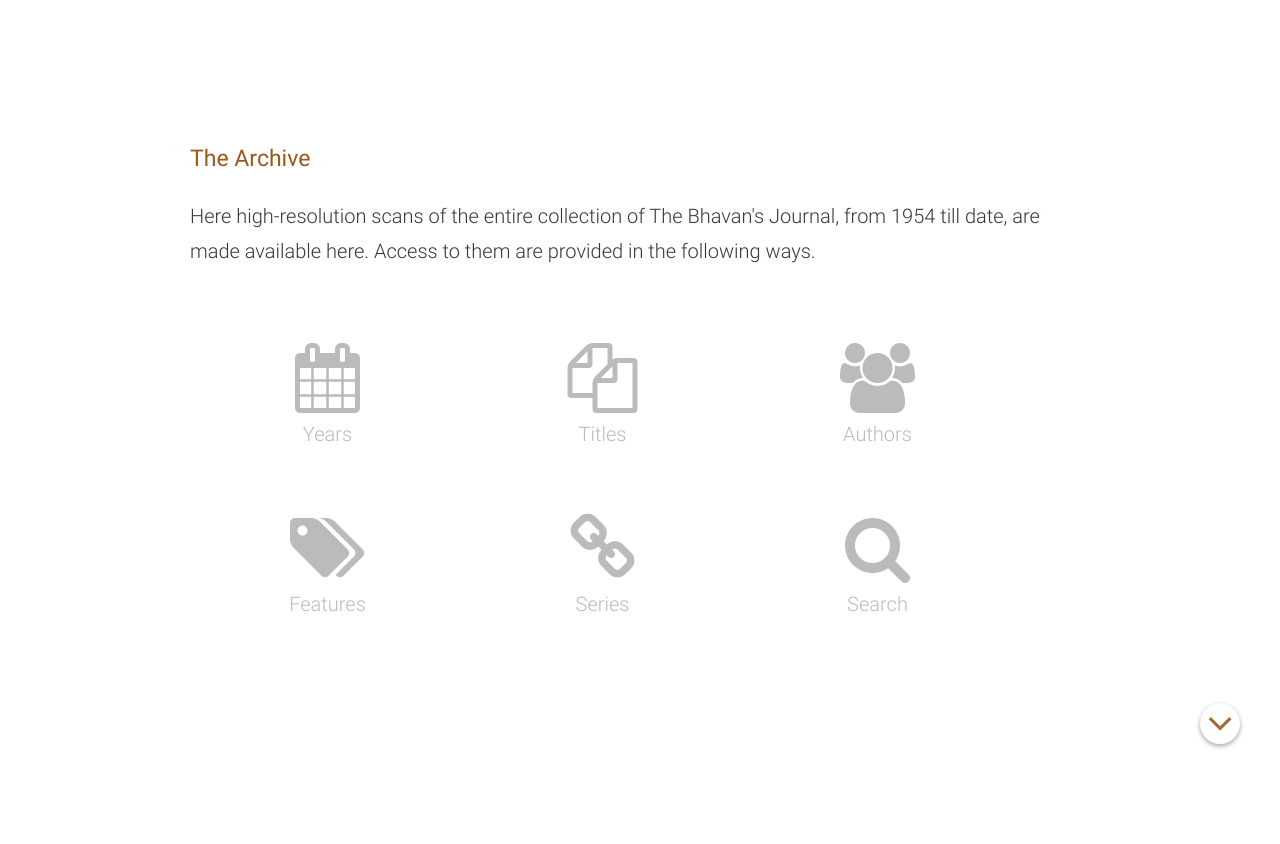
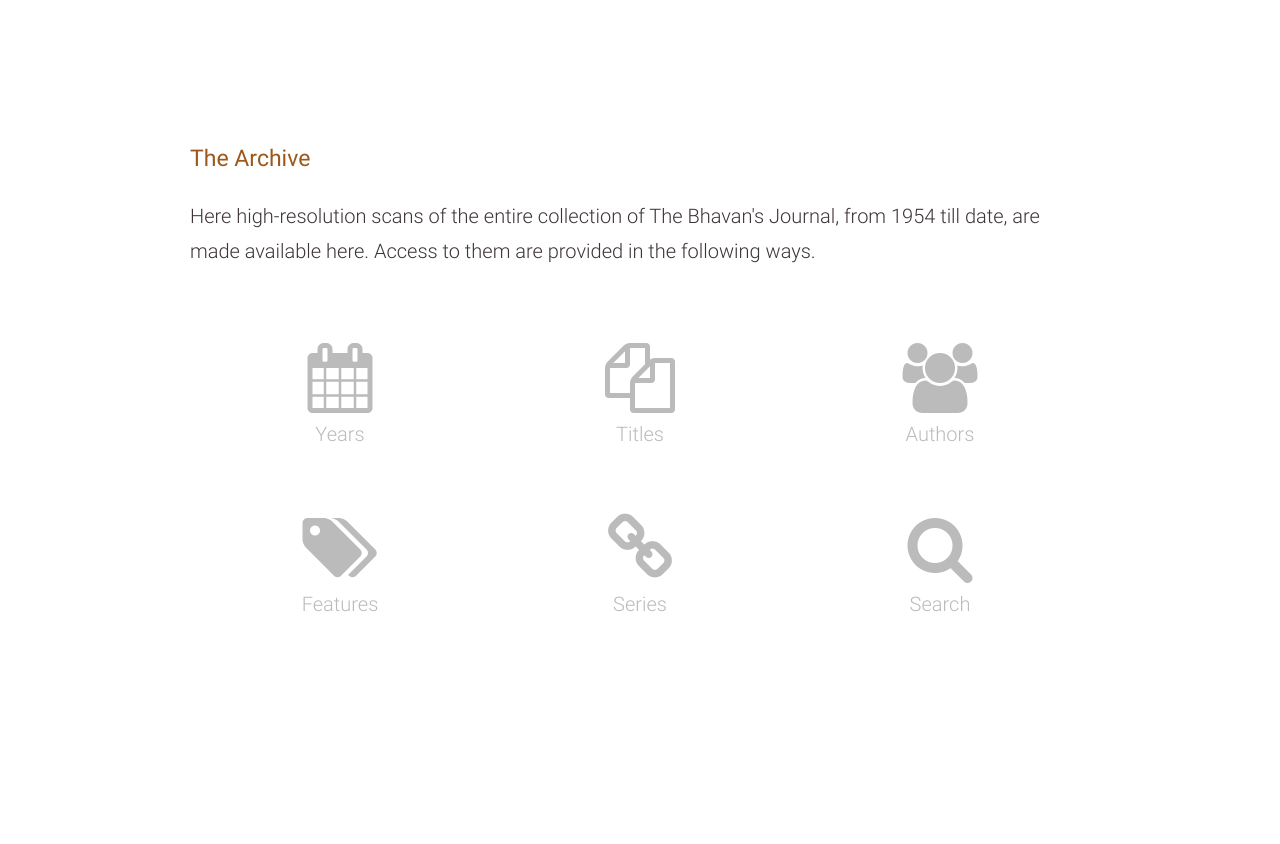
Before and after one commit to SrirangaDigital/bvb, a PHP site: page / in a window 1280 px wide. Shown: the part 881-1725 px from the top of the page. After the commit the page ends 1492 px from the top, so only its background shows below. Run offline with PHP 8.4, Linux system fonts and the light colour scheme.

Commit message:
Commit No. 15 - UI fixes

```diff
--- a/index.html
+++ b/index.html
@@ -93,7 +93,7 @@
 					<a href="php/search.php"><div><i class="fa fa-search"></i></div><div><span class="small">Search</span></div></a>
 				</div>
 			</div> <!-- cd-container -->
-            <a href="#contact" class="moreNav"><div class="arrow-scroll buttonBgClr4"><i class="fa fa-angle-down"></i></div></a>
+			</div></a>
 		</div> <!-- cd-scrolling-bg -->
 	</main> <!-- cd-main-content -->
 	<script src="html/js/main.js"></script> <!-- Resource jQuery -->
--- a/php/css/style.css
+++ b/php/css/style.css
@@ -185,7 +185,7 @@ Modules - reusable parts of our design
 }
 
 .archiveIcon{
-  width: 275px;
+  width: 300px;
   color: #BBB;
   line-height: 0px;
   margin-bottom: 60px;
```
